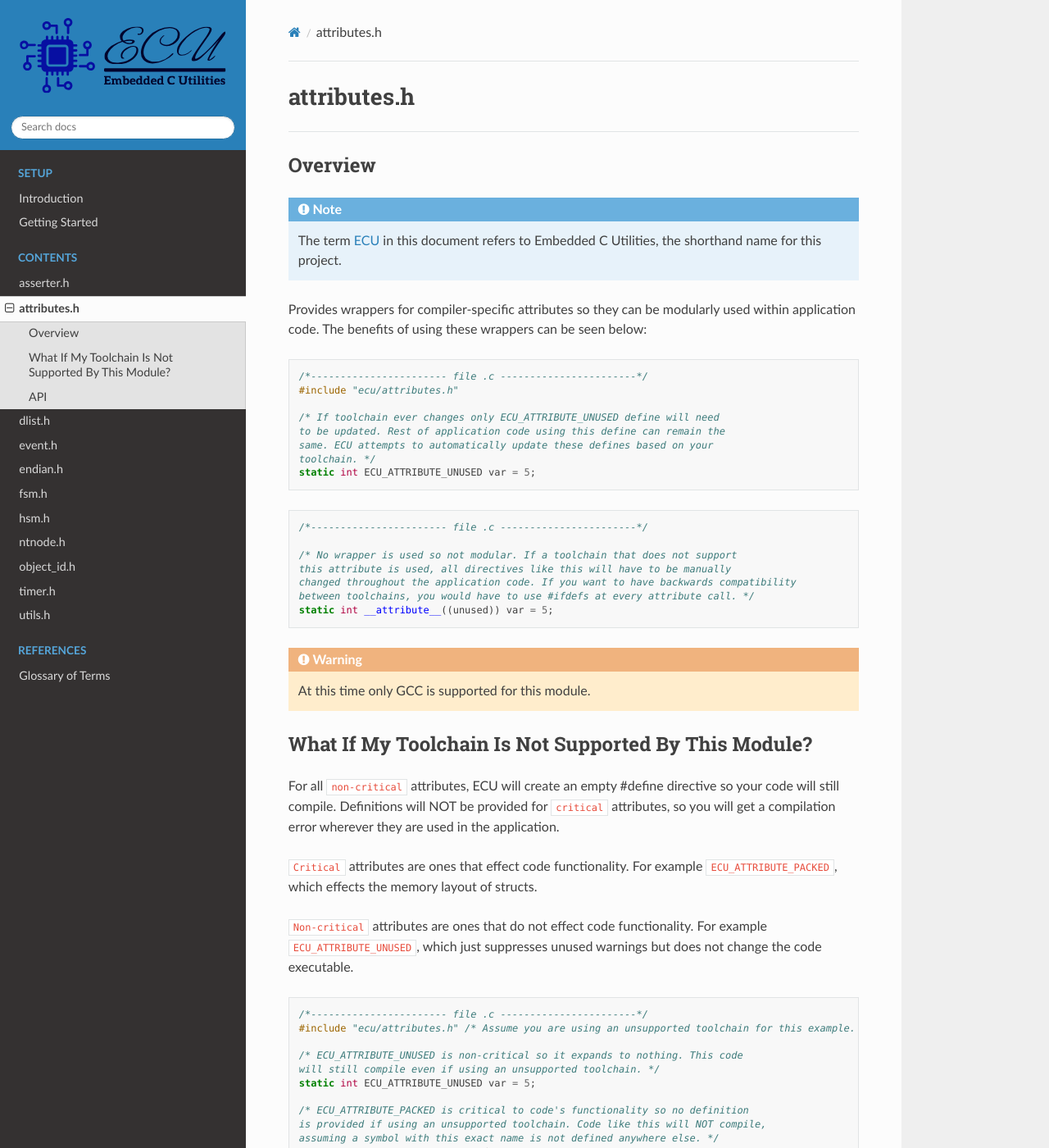
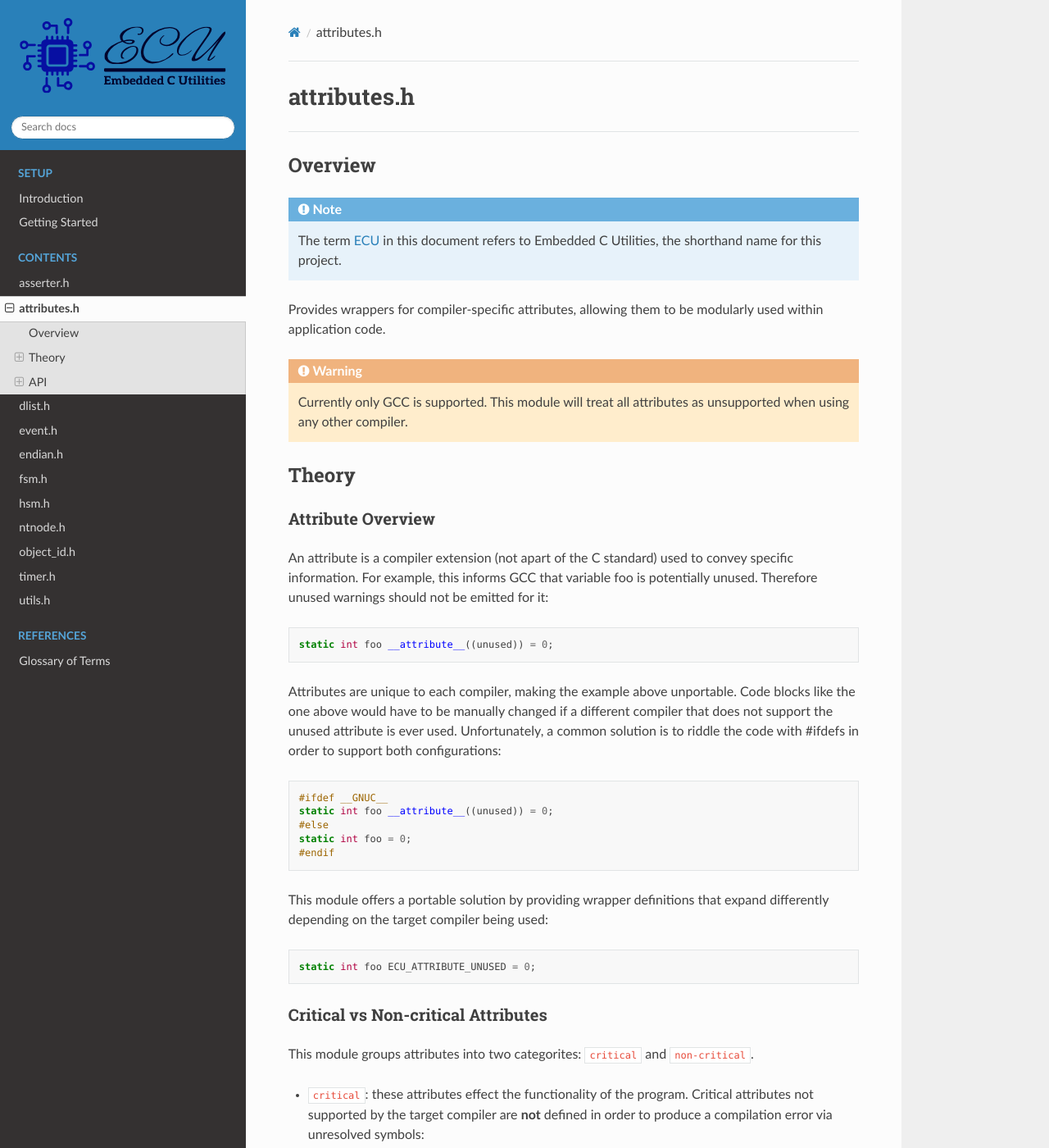
Before and after one commit to ress059/ecu, a Sphinx documentation site: the page built from doc/attributes_h/index.rst, in a window 1280 px wide and 1400 px high. Shown: the whole window at 82% size. Built offline with Sphinx 7.4.7 and the Read the Docs theme 3.1.0, drawn with Linux system fonts in a browser that asks for light colours; pages that are not in the unit, such as notebooks, are missing from menus; cross-references to code outside the pages are shown as plain code; some of the changed text lies outside the part shown.

Commit message:
attributes updates:
- Complete attributes module.

- Finish documentation.

- Added support for section attribute.

- Now defining GCC attributes only if GNU C (not ISO C) is used.

- Specify minimum version of GCC required for GCC attributes.

- Corrected mentions of offsetof being mandated since C99. It is C89.

```diff
--- a/doc/attributes_h/index.rst
+++ b/doc/attributes_h/index.rst
@@ -14,72 +14,127 @@ Overview
     The term :term:`ECU` in this document refers to Embedded C Utilities,
     the shorthand name for this project.
 
-Provides wrappers for compiler-specific attributes so they can be modularly used within
-application code. The benefits of using these wrappers can be seen below:
+Provides wrappers for compiler-specific attributes, allowing them to be
+modularly used within application code.
+
+.. warning::
+
+    Currently only GCC is supported. This module will treat all attributes as unsupported
+    when using any other compiler.
+
+
+Theory
+=================================================
+
+Attribute Overview
+-------------------------------------------------
+An attribute is a compiler extension (not apart of the C standard) used to convey
+specific information. For example, this informs GCC that variable foo is potentially
+unused. Therefore unused warnings should not be emitted for it:
 
 .. code-block:: c
 
-    /*----------------------- file .c -----------------------*/
-    #include "ecu/attributes.h"
+    static int foo __attribute__((unused)) = 0;
 
-    /* If toolchain ever changes only ECU_ATTRIBUTE_UNUSED define will need
-    to be updated. Rest of application code using this define can remain the
-    same. ECU attempts to automatically update these defines based on your
-    toolchain. */
-    static int ECU_ATTRIBUTE_UNUSED var = 5;
-
+Attributes are unique to each compiler, making the example above unportable.
+Code blocks like the one above would have to be manually changed if
+a different compiler that does not support the unused attribute is ever used.
+Unfortunately, a common solution is to riddle the code with #ifdefs in order to
+support both configurations:
 
 .. code-block:: c
 
-    /*----------------------- file .c -----------------------*/
+    #ifdef __GNUC__
+    static int foo __attribute__((unused)) = 0;
+    #else
+    static int foo = 0;
+    #endif
 
-    /* No wrapper is used so not modular. If a toolchain that does not support
-    this attribute is used, all directives like this will have to be manually
-    changed throughout the application code. If you want to have backwards compatibility
-    between toolchains, you would have to use #ifdefs at every attribute call. */
-    static int __attribute__((unused)) var = 5;
-
-
-.. warning::
-
-    At this time only GCC is supported for this module.
-
-
-What If My Toolchain Is Not Supported By This Module?
-=======================================================
-For all ``non-critical`` attributes, ECU will create an empty #define directive so your code
-will still compile. Definitions will NOT be provided for ``critical`` attributes, so you will get a
-compilation error wherever they are used in the application.
-
-``Critical`` attributes are ones that effect code functionality. For example :ecudoxygen:`ECU_ATTRIBUTE_PACKED`, which
-effects the memory layout of structs.
-
-``Non-critical`` attributes are ones that do not effect code functionality. For example :ecudoxygen:`ECU_ATTRIBUTE_UNUSED`,
-which just suppresses unused warnings but does not change the code executable.
+This module offers a portable solution by providing wrapper definitions that expand
+differently depending on the target compiler being used:
 
 .. code-block:: c
 
-    /*----------------------- file .c -----------------------*/
-    #include "ecu/attributes.h" /* Assume you are using an unsupported toolchain for this example. */
+    static int foo ECU_ATTRIBUTE_UNUSED = 0;
 
-    /* ECU_ATTRIBUTE_UNUSED is non-critical so it expands to nothing. This code
-    will still compile even if using an unsupported toolchain. */
-    static int ECU_ATTRIBUTE_UNUSED var = 5;
+Critical vs Non-critical Attributes
+-------------------------------------------------
+This module groups attributes into two categorites: ``critical`` and ``non-critical``.
 
-    /* ECU_ATTRIBUTE_PACKED is critical to code's functionality so no definition
-    is provided if using an unsupported toolchain. Code like this will NOT compile,
-    assuming a symbol with this exact name is not defined anywhere else. */
-    struct ECU_ATTRIBUTE_PACKED my_data
-    {
-        int x;
-        int y;
-        int z;
-    };
+- ``critical``: these attributes effect the functionality of the program. Critical
+  attributes not supported by the target compiler are **not** defined in order to produce
+  a compilation error via unresolved symbols:
 
+    .. code-block:: c
+
+        struct ECU_ATTRIBUTE_PACKED foo
+        {
+            char a;
+            int c;
+            char b;
+        };
+
+  The packed attribute in the example above is critical because it changes the memory
+  layout of struct foo. The program expects foo to be packed and would be invalidated when
+  using compilers that do not support this attribute. If supported, ECU_ATTRIBUTE_PACKED
+  expands to the compiler-specific packed attribute and the program compiles. Otherwise ECU_ATTRIBUTE_PACKED
+  is not defined and a compilation error arises due ECU_ATTRIBUTE_PACKED being an undefined symbol.
+
+- ``non-critical``: these attributes do not effect the functionality of the program.
+  Empty definitions are created for non-critical attributes that are not supported
+  by the target compiler, which allows the program to still compile:
+
+    .. code-block:: c
+
+        /* Expands to static int foo = 0; if attribute unsupported. */
+        static int foo ECU_ATTRIBUTE_UNUSED = 0;
+
+  The unused attribute in the example above does not effect the functionality of the program.
+  If supported, ECU_ATTRIBUTE_UNUSED expands to the compiler-specific unused attribute.
+  Otherwise an empty definition is created and ECU_ATTRIBUTE_UNUSED expands to nothing,
+  allowing the program to still compile.
 
 API
 =================================================
 .. toctree::
     :maxdepth: 1
 
-    API </doxygen/html/attributes_8h>
+    attributes.h </doxygen/html/attributes_8h>
+
+Critical Attributes
+-------------------------------------------------
+
+ECU_ATTRIBUTE_PACKED
+^^^^^^^^^^^^^^^^^^^^^^^^^^^^^^^^^^^^^^^^^^^^^^^^^
+If attached to a variable, informs compiler it should have the smallest possible
+alignment. If attached to a type definition, informs compiler the minimum required
+memory should be used to represent the type:
+
+.. code-block:: c
+
+    struct ECU_ATTRIBUTE_PACKED foo
+    {
+        char a;
+        int c;
+        char b;
+    };
+
+ECU_ATTRIBUTE_SECTION()
+^^^^^^^^^^^^^^^^^^^^^^^^^^^^^^^^^^^^^^^^^^^^^^^^^
+Places symbol in user-specified program section:
+
+.. code-block:: c
+
+    uint32_t vector_table[] ECU_ATTRIBUTE_SECTION(".vectors") = {.....};
+
+Non-critical Attributes
+-------------------------------------------------
+
+ECU_ATTRIBUTE_UNUSED
+^^^^^^^^^^^^^^^^^^^^^^^^^^^^^^^^^^^^^^^^^^^^^^^^^
+Informs compiler that type, variable, or function may be unused so it does
+not emit an unused warning:
+
+.. code-block:: c
+
+    static int foo ECU_ATTRIBUTE_UNUSED = 0;
--- a/doc/utils_h/index.rst
+++ b/doc/utils_h/index.rst
@@ -118,7 +118,7 @@ with each step being fully explained below:
         struct user_node *me = (uint8_t *)next - X;
 
     The offset 'X' can be determined at compile-time using `offsetof() <https://en.cppreference.com/w/c/types/offsetof>`_.
-    offsetof() is mandated by the C standard since C99, so this is guaranteed to be
+    offsetof() is mandated by the C standard since C89, so this is guaranteed to be
     a portable solution. Substituting this value in for 'X' completes the first portion
     of the expression:
 
```
Also changed, not shown: 1 other file.
